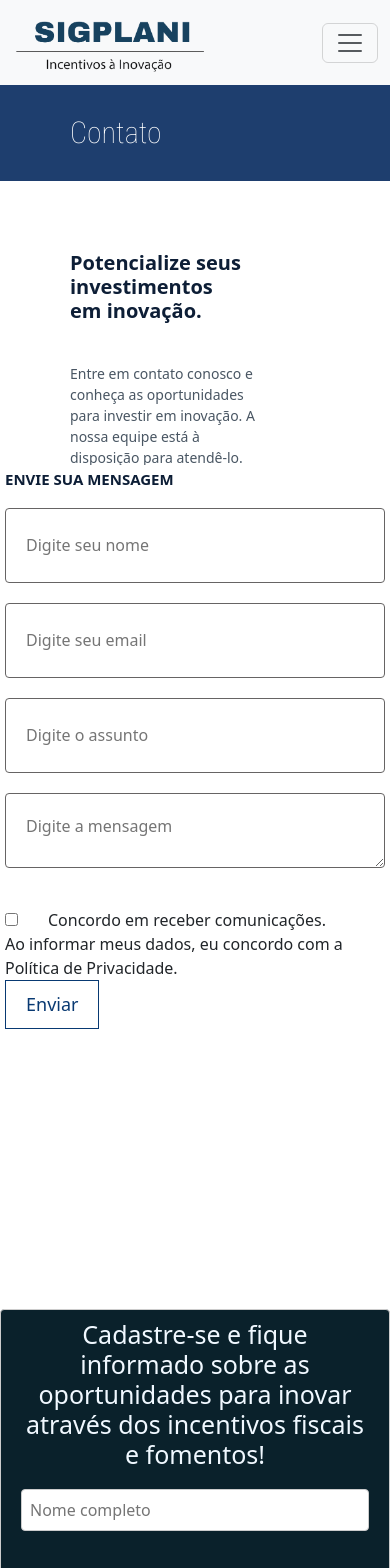
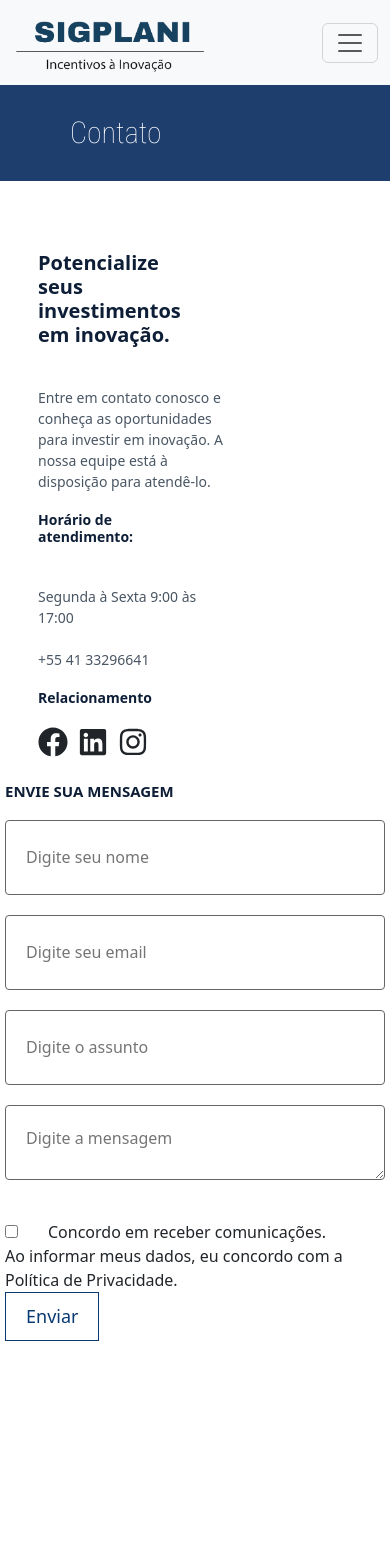
Before and after one commit to Marcos-Gabriell/Projeto-web-react, a React (Create React App) app: page /contato in a window 390 px wide. Shown: the top 1568 px of the page. Built offline with nearby package versions, Linux system fonts and the light colour scheme.

Commit message:
teste do responsivo da tela de contato

```diff
--- a/src/paginacontato.css
+++ b/src/paginacontato.css
@@ -122,7 +122,7 @@
   }
 
   .conntainer-2 {
-    margin-top: -300px;
+    margin-top: -50px;
     margin-right: 0;
     justify-content: flex-start;
   }
@@ -132,7 +132,7 @@
     margin-bottom: 20px;
     text-align: left;
     margin-left: 0;
-    margin-right: 20px;
+    margin-right: 150px;
   }
 
   .teexxt-containerrt5 p {
@@ -142,7 +142,7 @@
     margin-top: 20px;
     text-align: left;
     margin-left: 0;
-    margin-right: 50px;
+    margin-right: 120px;
   }
 
   .teexxt-containerrt5 h3 {
@@ -150,6 +150,6 @@
     margin-bottom: 20px;
     text-align: left;
     margin-left: 0;
-    margin-right: 20px;
+    margin-right: 200px;
   }
 }
--- a/src/paginacontato.js
+++ b/src/paginacontato.js
@@ -14,7 +14,7 @@
       <div className="coontainer8">
         <div className="teexxt-containerrt5">
           <h2>Potencialize seus investimentos<br />em inovação.</h2>
-          <p>Entre em contato conosco e conheça as oportunidades para investir em inovação. A<br />
+          <p >Entre em contato conosco e conheça as oportunidades para investir em inovação. A<br />
             nossa equipe está à disposição para atendê-lo.</p>
           <h3>Horário de atendimento:</h3>
           <p>Segunda à Sexta 9:00 às 17:00<br /><br />
```
